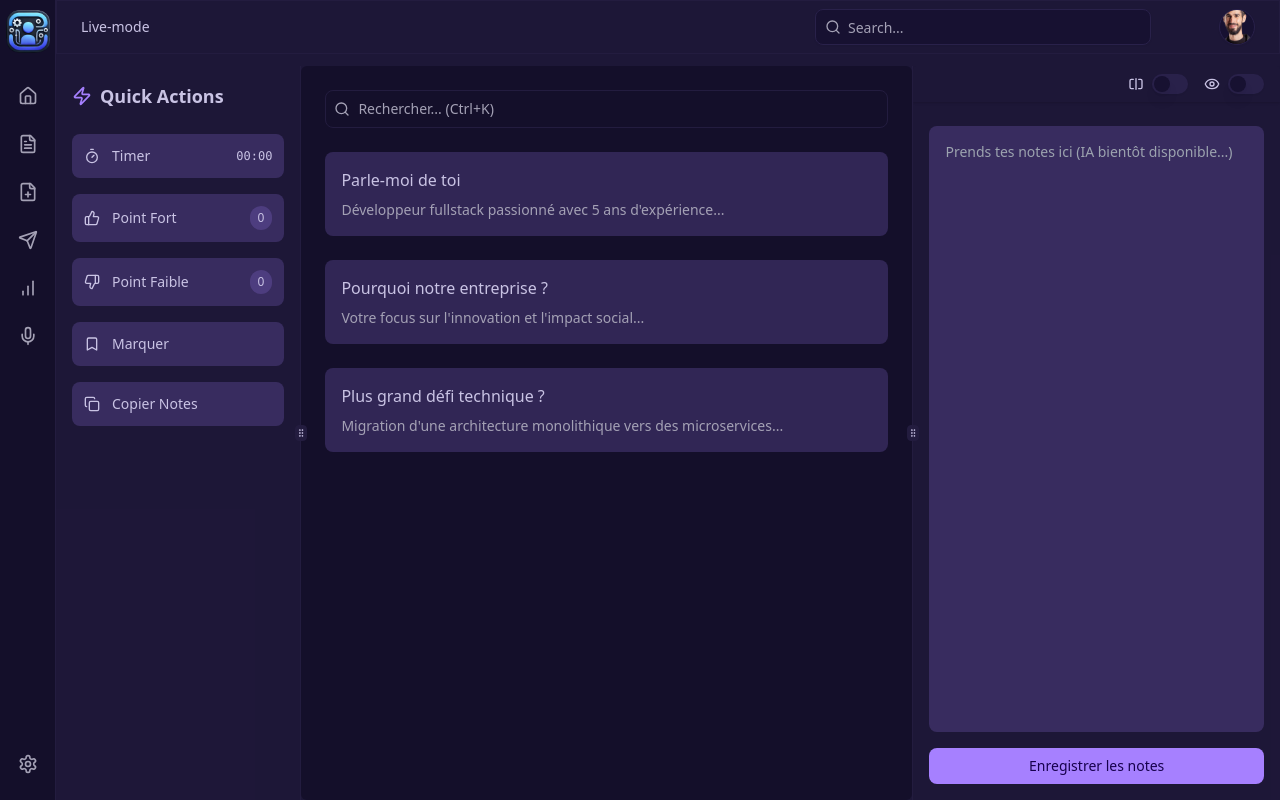
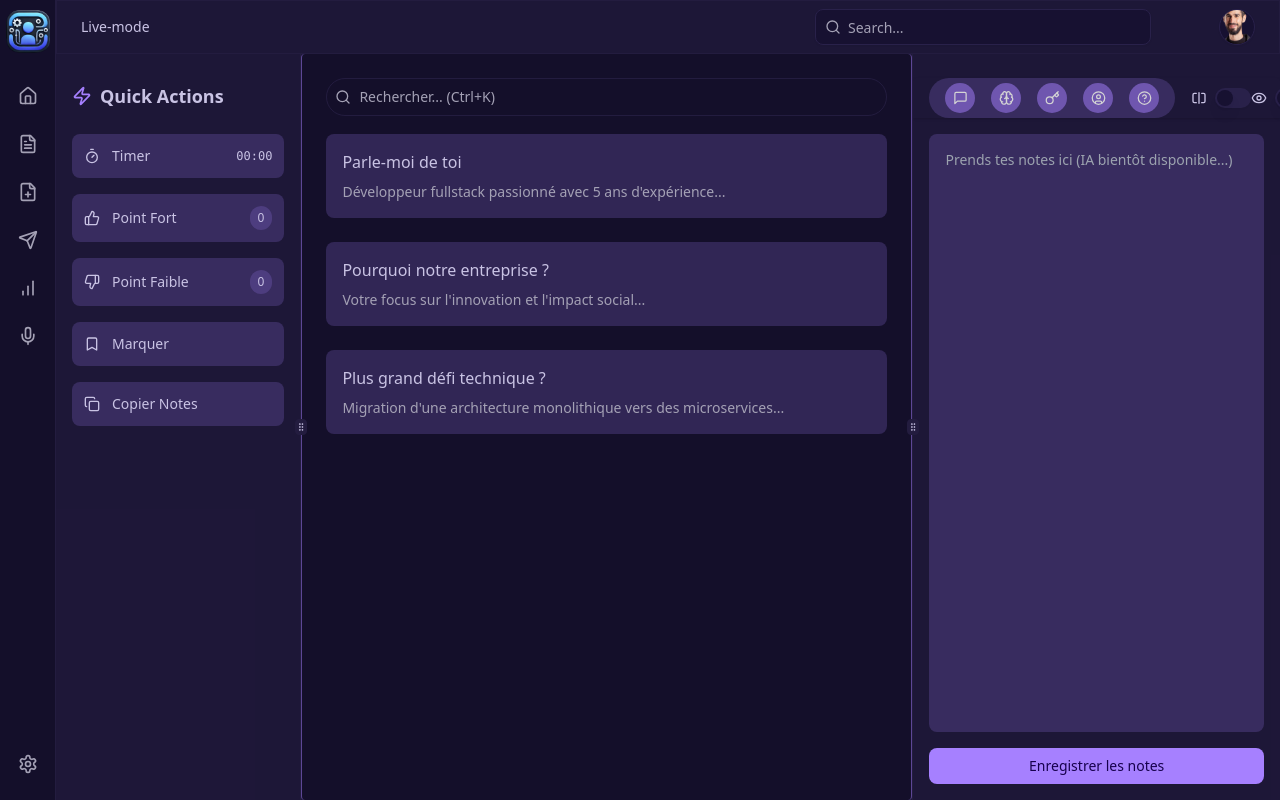
Before and after one commit to hamid-bassam/apply-flow, a Next.js app: page /live-mode in a window 1280 px wide. Built offline with nearby package versions, Linux system fonts and the light colour scheme.

Commit message:
floating docks layout

```diff
--- a/src/app/(dashboard)/layout.tsx
+++ b/src/app/(dashboard)/layout.tsx
@@ -9,7 +9,7 @@ export default function Layout({ children }: { children: ReactNode }) {
       {/* bg-muted/40 */}
       {/* bg-background text-foreground */}
       <SideMenu />
-      <div className="flex flex-col flex-grow sm:pl-14 sm:gap-3  ">
+      <div className="flex flex-col flex-grow sm:pl-14   ">
         {/* sm:py-4  sm:pt-2 sm:gap-4 */}
         <AppHeader />
         <main className="flex flex-col flex-grow     ">{children}</main>
--- a/src/app/(dashboard)/live-mode/page.tsx
+++ b/src/app/(dashboard)/live-mode/page.tsx
@@ -7,6 +7,7 @@ import { cn } from '@/lib/utils';
 
 import { Bookmark, Brain, Copy, Eye, HelpCircle, Key, MessageSquare, Search, SquareSplitHorizontal, ThumbsDown, ThumbsUp, Timer, UserCircle, Zap } from 'lucide-react';
 import { useState } from 'react';
+import { FloatingDock } from '../../../components/ui/floating-dock';
 import { Switch } from '../../../components/ui/switch';
 
 const sections = {
@@ -79,7 +80,7 @@ export default function Page() {
   const [timer, setTimer] = useState("00:00");
 
   return (
-    <div className="flex flex-col flex-1 ">
+    <div className="flex flex-col flex-1  ">
 
 
       <ResizablePanelGroup
@@ -89,7 +90,7 @@ export default function Page() {
         )}
       >
         {/* Quick Actions Panel */}
-        <ResizablePanel defaultSize={20} minSize={15} >
+        <ResizablePanel defaultSize={20} minSize={15} className='pt-3' >
           <div className="h-full p-4 rounded-lg  ">
             <div className="space-y-6">
               <div className="flex items-center gap-2">
@@ -134,11 +135,11 @@ export default function Page() {
 
         {/* Main Content */}
         <ResizablePanel defaultSize={50} minSize={20}>
-          <main className="h-full p-6 overflow-y-auto bg-card rounded-md">
-            <div className="flex items-center mb-6">
+          <main className="h-full p-6 overflow-y-auto bg-card  border-x rounded border-primary/50 space-y-[18px]">
+            <div className="flex items-center ">
               <button
                 onClick={() => setIsSearchOpen(true)}
-                className="flex items-center w-full p-2 text-sm text-muted-foreground border rounded-lg hover:bg-secondary"
+                className="flex items-center w-full p-2 text-sm text-muted-foreground border rounded-full hover:bg-primary/50"
               >
                 <Search className="w-4 h-4 mr-2" />
                 Rechercher... (Ctrl+K)
@@ -202,10 +203,13 @@ export default function Page() {
 
         {/* Notes Section */}
         <ResizablePanel defaultSize={30} minSize={20}>
-          <div className="h-full flex flex-col ">
-            <div className="flex justify-end gap-4 px-4 py-2 shadow  mb-2  rounded-t">
+          <div className="h-full flex flex-col pt-6 ">
+            <div className="flex justify-between gap-4 px-4  shadow   rounded-t">
               {/* bg-primary/20 */}
+              {/* Floating Dock */}
+              <FloatingDock items={dockItems} />
               {/* alignement */}
+              <div className="flex items-center">
                 <div className="flex items-center gap-2">
                   <SquareSplitHorizontal className="h-4 w-4" />
                   {/* <span className="text-sm">Alignement</span> */}
@@ -215,6 +219,7 @@ export default function Page() {
                 <div className="flex items-center gap-2">
                   <Eye className="h-4 w-4" />
                   <Switch checked={isFocusMode} onCheckedChange={setIsFocusMode} />
+                </div>
               </div>
             </div>
             <aside className="h-full p-4 flex flex-col ">
--- a/src/components/ui/floating-dock.tsx
+++ b/src/components/ui/floating-dock.tsx
@@ -102,7 +102,7 @@ const FloatingDockDesktop = ({
       onMouseMove={(e) => mouseX.set(e.pageX)}
       onMouseLeave={() => mouseX.set(Infinity)}
       className={cn(
-        "mx-auto hidden md:flex h-16 gap-4 items-end  rounded-2xl bg-gray-50 dark:bg-neutral-900 px-4 pb-3",
+        "mx-auto hidden md:flex h-10 gap-4 items-center  rounded-full bg-primary/20 px-4 ",
         className
       )}
     >
@@ -132,14 +132,14 @@ function IconContainer({
     return val - bounds.x - bounds.width / 2;
   });
 
-  const widthTransform = useTransform(distance, [-150, 0, 150], [40, 80, 40]);
-  const heightTransform = useTransform(distance, [-150, 0, 150], [40, 80, 40]);
+  const widthTransform = useTransform(distance, [-150, 0, 150], [20, 50, 30]);
+  const heightTransform = useTransform(distance, [-150, 0, 150], [20, 50, 30]);
 
-  const widthTransformIcon = useTransform(distance, [-150, 0, 150], [20, 40, 20]);
+  const widthTransformIcon = useTransform(distance, [-150, 0, 150], [15, 20, 15]);
   const heightTransformIcon = useTransform(
     distance,
     [-150, 0, 150],
-    [20, 40, 20]
+    [15, 20, 15]
   );
 
   const width = useSpring(widthTransform, {
@@ -173,7 +173,8 @@ function IconContainer({
         style={{ width, height }}
         onMouseEnter={() => setHovered(true)}
         onMouseLeave={() => setHovered(false)}
-        className="aspect-square rounded-full bg-gray-200 dark:bg-neutral-800 flex items-center justify-center relative"
+        className="aspect-square rounded-full bg-primary/50 flex items-center justify-center relative"
+      // dark:bg-neutral-800
       >
         <AnimatePresence>
           {hovered && (
@@ -181,7 +182,7 @@ function IconContainer({
               initial={{ opacity: 0, y: 10, x: "-50%" }}
               animate={{ opacity: 1, y: 0, x: "-50%" }}
               exit={{ opacity: 0, y: 2, x: "-50%" }}
-              className="px-2 py-0.5 whitespace-pre rounded-md bg-gray-100 border dark:bg-neutral-800 dark:border-neutral-900 dark:text-white border-gray-200 text-neutral-700 absolute left-1/2 -translate-x-1/2 -top-8 w-fit text-xs"
+              className="px-2 py-0.5 whitespace-pre rounded-md bg-gray-100 border dark:bg-neutral-800 dark:border-neutral-900 dark:text-white border-gray-200 text-neutral-700 absolute left-1/2 -translate-x-1/2 top-12 w-fit text-xs"
             >
               {title}
             </motion.div>
```
Lines whose indentation alone changed are shown as unchanged.
